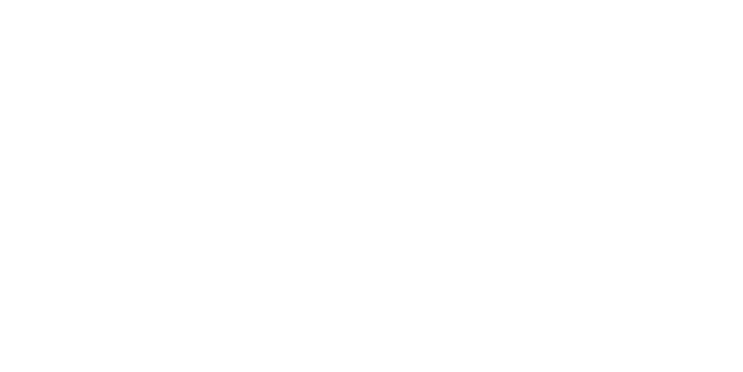
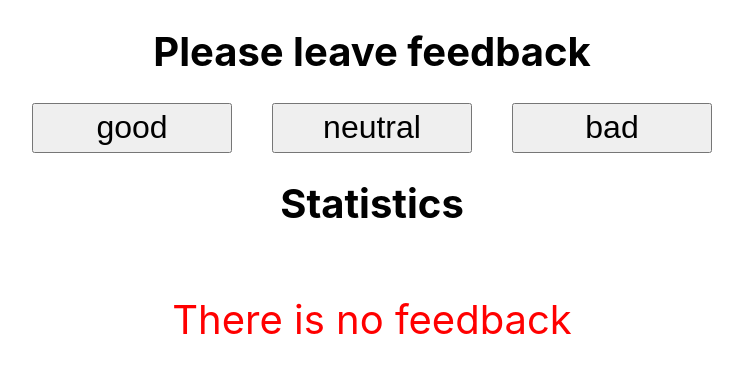
Before and after one commit to Dawidos12352/React.js-test, a React (Create React App) app: page / in a window 1280 px wide. Shown: the top 372 px of the page, without its empty margins (268-1011 px from the left). Built offline with nearby package versions, Linux system fonts and the light colour scheme.

Commit message:
completed task 02 feedback

```diff
--- a/src/components/App.jsx
+++ b/src/components/App.jsx
@@ -1,4 +1,5 @@
-import React from "react";
+import React, {Component} from "react";
+// import css from "./App.module.css"
 
 //TASK 01
 
@@ -7,40 +8,111 @@
 // import {FriendList} from "./Task-01/FriendList/FriendList"
 // import {TransactionHistory} from "./Task-01/TransactionHistory/TransactionHistory"
 
-
-
 // import user from "./Task-01/Profile/user.json"
 // import data from "./Task-01/Statistics/data.json"
 // import friends from "./Task-01/FriendList/friends.json"
 // import transactions from "./Task-01/TransactionHistory/transaction.json"
 
-export const App = () => {
-  return (
-    <div
-    style={{
-      height: '100vh',
-      display: 'flex',
-      alignItems: 'center',
-      fontSize: 40,
-      color: '#010101',
-      flexDirection: 'column',
-    }}
-    >
-      <div>
 
-        {/* TASK 01 */}
-      {/* <Profile
-        username={user.username}
-        tag={user.tag}
-        location={user.location}
-        avatar={user.avatar}
-        stats={user.stats}
-      />
-      <Statistics title="Upload stats" stats={data}/>\
-      <FriendList friends={friends} />
-      <TransactionHistory items={transactions} /> */}
-      </div>
+//  {/* TASK 01 */}
+// export const App = () => {
+//   return (
+//     <div
+//     style={{
+//       height: '100vh',
+//       display: 'flex',
+//       alignItems: 'center',
+//       fontSize: 40,
+//       color: '#010101',
+//       flexDirection: 'column',
+//     }}
+//     >
+//       <div>
+//       <Profile
+//         username={user.username}
+//         tag={user.tag}
+//         location={user.location}
+//         avatar={user.avatar}
+//         stats={user.stats}
+//       />
+//       <Statistics title="Upload stats" stats={data}/>\
+//       <FriendList friends={friends} />
+//       <TransactionHistory items={transactions} />
+//       </div>
+//     </div>
+//   );
+// };
 
-    </div>
-  );
-};
+
+//TASK 02 FEEDBACK
+
+import { Statistics } from "./Task-02-feedback/Statistics/Statistics";
+import { Section } from "./Task-02-feedback/Section/Section";
+import { FeedbackOptions } from "./Task-02-feedback/FeedbackOptions/FeedbackOptions";
+import { Notification } from "./Task-02-feedback/Notification/Notification";
+
+export class App extends Component {
+  state = {
+    good: 0,
+    neutral: 0,
+    bad: 0,
+  };
+
+  countTotalFeedback() {
+    const { good, neutral, bad } = this.state;
+
+    return good + neutral + bad;
+  }
+
+  countPositiveFeedbackPercentage() {
+    const totalCount = this.countTotalFeedback();
+
+    return Math.round((this.state.good * 100) / totalCount);
+  }
+
+  handleFeedback(type) {
+    this.setState((prevState) => ({ [type]: prevState[type] + 1 }));
+  }
+
+  render() {
+    const {
+      handleFeedback,
+      state,
+      countTotalFeedback,
+      countPositiveFeedbackPercentage,
+    } = this;
+    const { good, neutral, bad } = state;
+
+    const totalStatistic = countTotalFeedback.call(this);
+    const positivePercentage = countPositiveFeedbackPercentage.call(this);
+
+    return (
+      <>
+        <Section title="Please leave feedback">
+          <FeedbackOptions
+            options={["good", "neutral", "bad"]}
+            handleFeedback={handleFeedback.bind(this)}
+          />
+        </Section>
+
+        <Section title="Statistics">
+          {totalStatistic ? (
+            <Statistics
+              good={good}
+              neutral={neutral}
+              bad={bad}
+              total={totalStatistic}
+              positivePercentage={positivePercentage}
+            />
+          ) : (
+            <Notification message="There is no feedback" />
+          )}
+        </Section>
+      </>
+    );
+  }
+}
+
+
+
+//TASK 02 PHONEBOOK
--- /dev/null
+++ b/src/components/App.module.css
@@ -0,0 +1,11 @@
+.buttons {
+  display: flex;
+  align-items: center;
+  font-size: 40px;
+  gap: 40px;
+}
+.btn {
+  width: 200px;
+  height: 50px;
+  font-size: 32px;
+}
--- /dev/null
+++ b/src/components/Task-02-feedback/FeedbackOptions/FeedbackOptions.jsx
@@ -0,0 +1,28 @@
+import css from "./FeedbackOptions.module.css"
+import PropTypes from "prop-types"
+
+
+
+export const FeedbackOptions = ({ handleFeedback, options }) => {
+  return (
+    <div className={css.box}>
+      {options.map(el => {
+        return (
+          <button
+            className={css.btn}
+            key={el}
+            onClick={() => handleFeedback(el)}
+          >
+            {el}
+          </button>
+        );
+      })}
+    </div>
+  );
+};
+
+
+FeedbackOptions.propTypes = {
+  options : PropTypes.array.isRequired,
+  handleFeedback : PropTypes.func.isRequired,
+}
--- /dev/null
+++ b/src/components/Task-02-feedback/FeedbackOptions/FeedbackOptions.module.css
@@ -0,0 +1,10 @@
+.btn {
+  width: 200px;
+  height: 50px;
+  font-size: 32px;
+  gap: 40px;
+}
+.box {
+  display: flex;
+  gap: 40px;
+}
--- /dev/null
+++ b/src/components/Task-02-feedback/Notification/Notification.jsx
@@ -0,0 +1,12 @@
+import css from "./Notification.module.css"
+import PropTypes from "prop-types"
+
+export const Notification = ({message}) => {
+    return(
+        <p className={css.notification}>{message}</p>
+    )
+}
+
+Notification.propTypes = {
+    message : PropTypes.string.isRequired
+}
--- /dev/null
+++ b/src/components/Task-02-feedback/Notification/Notification.module.css
@@ -0,0 +1,4 @@
+.notification {
+  color: red;
+  font-size: 40px;
+}
--- /dev/null
+++ b/src/components/Task-02-feedback/Section/Section.jsx
@@ -0,0 +1,17 @@
+import PropTypes from "prop-types"
+import css from "./Section.module.css"
+
+
+export const Section = ({title, children}) => {
+    return(
+        <div className={css.box} >
+            <h1 className={css.title}>{title}</h1>
+            {children}
+        </div>
+    )
+}
+
+Section.propTypes = {
+    title : PropTypes.string.isRequired,
+    children : PropTypes.node
+}
--- /dev/null
+++ b/src/components/Task-02-feedback/Section/Section.module.css
@@ -0,0 +1,11 @@
+.box {
+  display: flex;
+  align-items: center;
+  font-size: 40px;
+  color: #010101;
+  flex-direction: column;
+}
+.title {
+  font-size: 40px;
+  font-weight: 700;
+}
--- /dev/null
+++ b/src/components/Task-02-feedback/Statistics/Statistics.jsx
@@ -0,0 +1,22 @@
+import PropTypes from "prop-types"
+import css from "./Statistics.module.css"
+
+export const Statistics = ({good, neutral, bad, total, positivePercentage}) => {
+    return(
+        <div className={css.statBox}>
+            <p className={css.stat}>Good : {good}</p>
+            <p className={css.stat}>Neutral : {neutral}</p>
+            <p className={css.stat}>Bad : {bad}</p>
+            <p className={css.stat}>Total : {total}</p>
+            <p className={css.stat}>Positive feedback : {positivePercentage} %</p>
+        </div>
+    )
+}
+
+Statistics.propTypes = {
+    good : PropTypes.number.isRequired,
+    neutral : PropTypes.number.isRequired,
+    bad : PropTypes.number.isRequired,
+    total : PropTypes.number.isRequired,
+    positivePercentage : PropTypes.number.isRequired,
+}
```
Also changed, not shown: src/components/Task-02-feedback/Statistics/Statistics.module.css (added).
